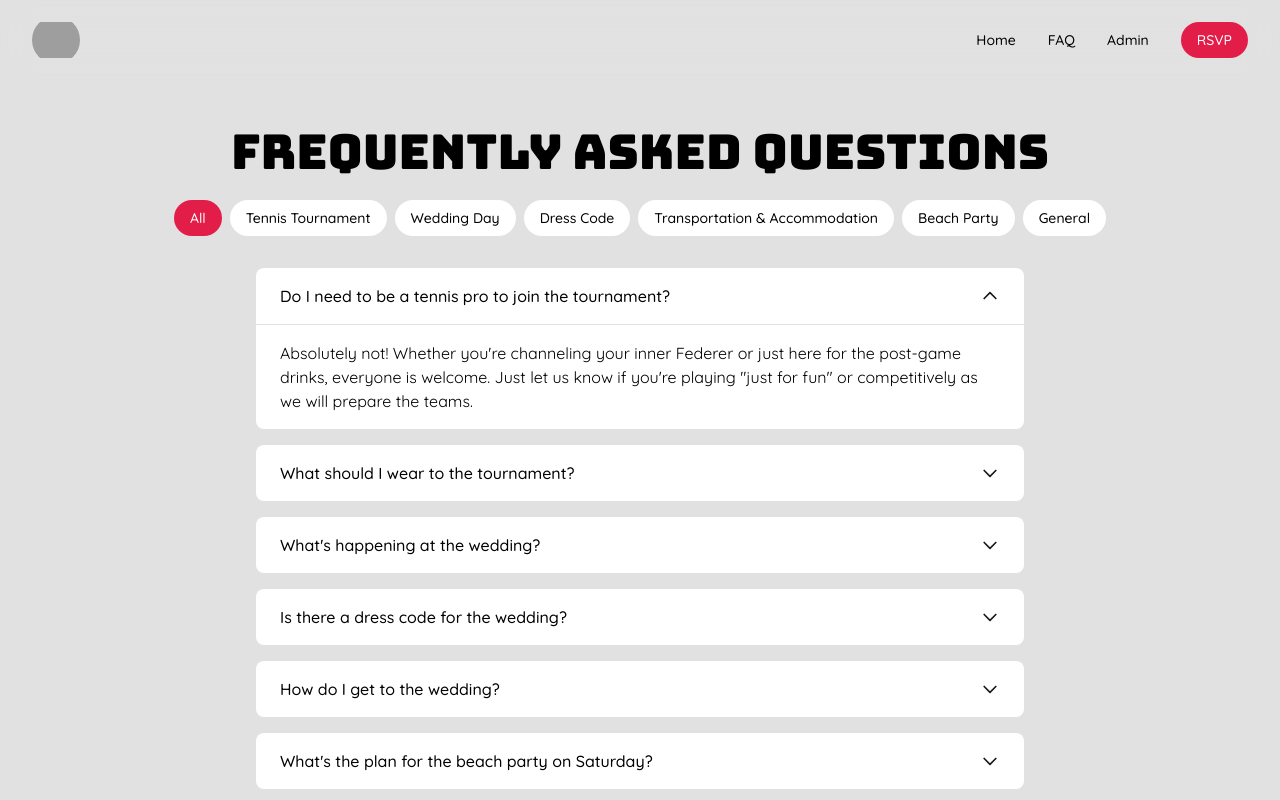
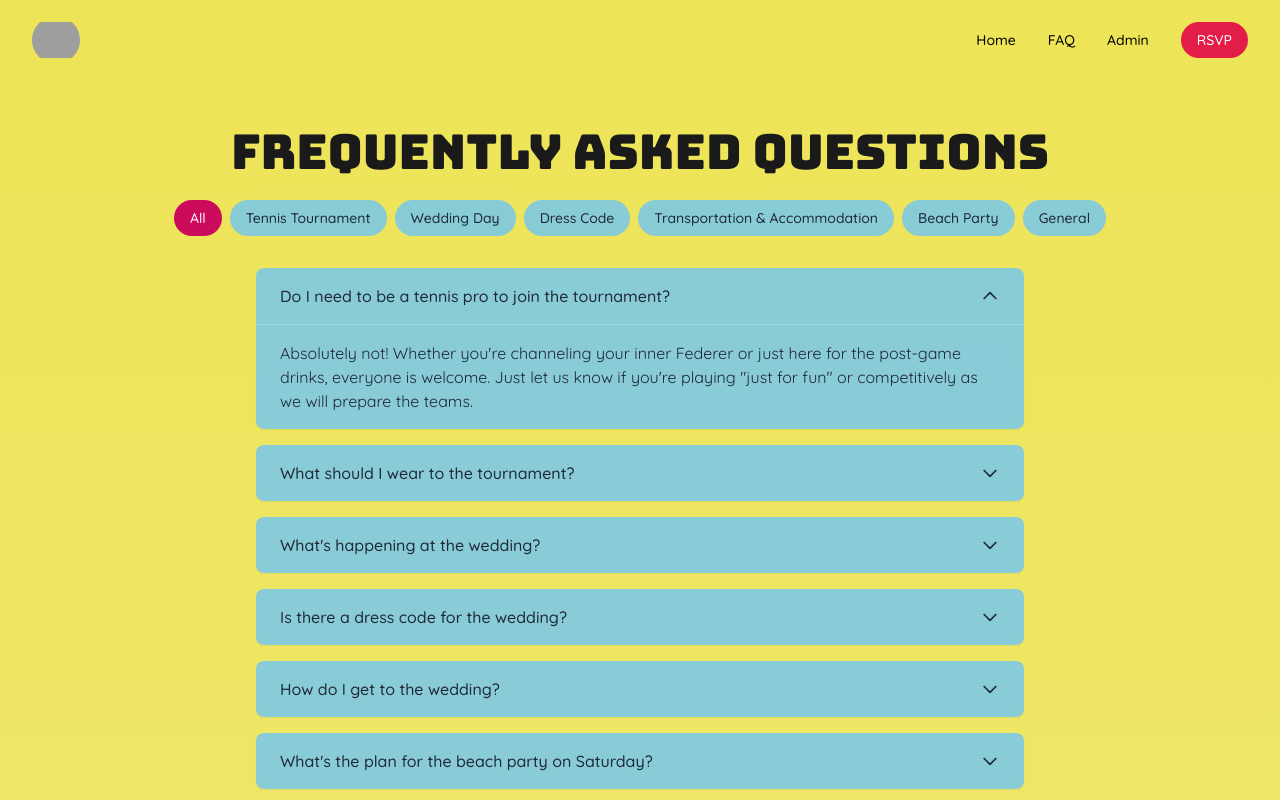
Before and after one commit to Harry-Yates/sandstrand-wedding, a Next.js app: page /faq in a window 1280 px wide. Both pictures are taken after a click on the button "Do I need to be a tennis pro to join the tournament?". Shown: the top 800 px of the page. Built offline with nearby package versions, Linux system fonts and the light colour scheme; grey boxes are pictures that could not be loaded.

Commit message:
colour up FAQ

```diff
--- a/app/components/ui/Title.tsx
+++ b/app/components/ui/Title.tsx
@@ -3,6 +3,7 @@ interface TitleProps {
     as?: 'h1' | 'h2' | 'h3';
     className?: string;
     dark?: boolean;
+    variant?: 'default' | 'dark' | 'light' | 'primary' | 'ocean';
 }
 
 export function Title({
@@ -10,6 +11,7 @@ export function Title({
     as: Component = 'h1',
     className = '',
     dark = false,
+    variant = 'default',
 }: TitleProps) {
     const baseStyles = {
         h1: 'text-4xl md:text-5xl font-bold mb-6',
@@ -17,11 +19,19 @@ export function Title({
         h3: 'text-2xl md:text-3xl font-bold mb-3'
     }[Component];
 
+    const variantStyles = {
+        default: dark ? 'text-text-primary' : 'text-text-secondary',
+        dark: 'text-gray-900',
+        light: 'text-white',
+        primary: 'text-primary',
+        ocean: 'text-[#4AA3D9]'  // A nice ocean blue that complements pink
+    }[variant];
+
     return (
         <Component className={`
             ${baseStyles}
             bungee-regular text-center
-            ${dark ? 'text-text-primary' : 'text-text-secondary'}
+            ${variantStyles}
             ${className}
         `}>
             {children}
--- a/app/faq/page.tsx
+++ b/app/faq/page.tsx
@@ -127,9 +127,9 @@ export default function FAQPage() {
     return (
         <>
             <Navbar />
-            <Section dark>
+            <Section className="bg-gradient-to-b from-[#ede457] to-[#ede457]/80">
                 <Container>
-                    <Title dark>Frequently Asked Questions</Title>
+                    <Title className="text-[#cd0b5c]">Frequently Asked Questions</Title>
 
                     {/* Category Filter */}
                     <div className="flex flex-wrap justify-center gap-2 mb-8 mt-4">
@@ -139,8 +139,8 @@ export default function FAQPage() {
                                 onClick={() => setSelectedCategory(category)}
                                 className={`px-4 py-2 rounded-full text-sm font-medium transition-colors
                                     ${selectedCategory === category
-                                        ? 'bg-primary text-white'
-                                        : 'bg-background-secondary text-text-primary hover:bg-primary/10'}`}
+                                        ? 'bg-[#cd0b5c] text-white'
+                                        : 'bg-[#70c6f5]/80 text-gray-800 hover:bg-[#70c6f5]'}`}
                             >
                                 {category}
                             </button>
@@ -151,17 +151,16 @@ export default function FAQPage() {
                         {filteredFAQs.map((item, index) => (
                             <div
                                 key={index}
-                                className="bg-background-secondary rounded-lg overflow-hidden"
+                                className="bg-[#70c6f5]/80 backdrop-blur-sm rounded-lg overflow-hidden shadow-sm"
                             >
                                 <button
-                                    className="w-full px-6 py-4 text-left flex justify-between items-center hover:bg-background-tertiary transition-colors"
+                                    className="w-full px-6 py-4 text-left flex justify-between items-center hover:bg-[#70c6f5] transition-colors"
                                     onClick={() => setExpandedIndex(expandedIndex === index ? null : index)}
                                 >
-                                    <span className="text-text-primary font-medium">{item.question}</span>
+                                    <span className="text-gray-800 font-medium">{item.question}</span>
                                     <svg
                                         xmlns="http://www.w3.org/2000/svg"
-                                        className={`h-5 w-5 text-text-secondary transition-transform ${expandedIndex === index ? 'transform rotate-180' : ''
-                                            }`}
+                                        className={`h-5 w-5 text-gray-800 transition-transform ${expandedIndex === index ? 'transform rotate-180' : ''}`}
                                         fill="none"
                                         viewBox="0 0 24 24"
                                         stroke="currentColor"
@@ -175,8 +174,8 @@ export default function FAQPage() {
                                     </svg>
                                 </button>
                                 {expandedIndex === index && (
-                                    <div className="px-6 py-4 border-t border-border">
-                                        <p className="text-text-primary whitespace-pre-line">{item.answer}</p>
+                                    <div className="px-6 py-4 border-t border-white/20">
+                                        <p className="text-gray-800 whitespace-pre-line">{item.answer}</p>
                                     </div>
                                 )}
                             </div>
```
